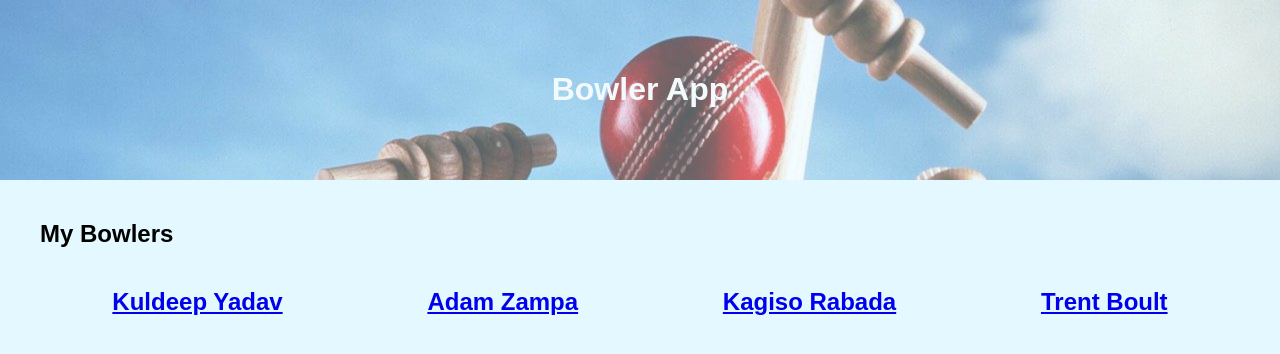
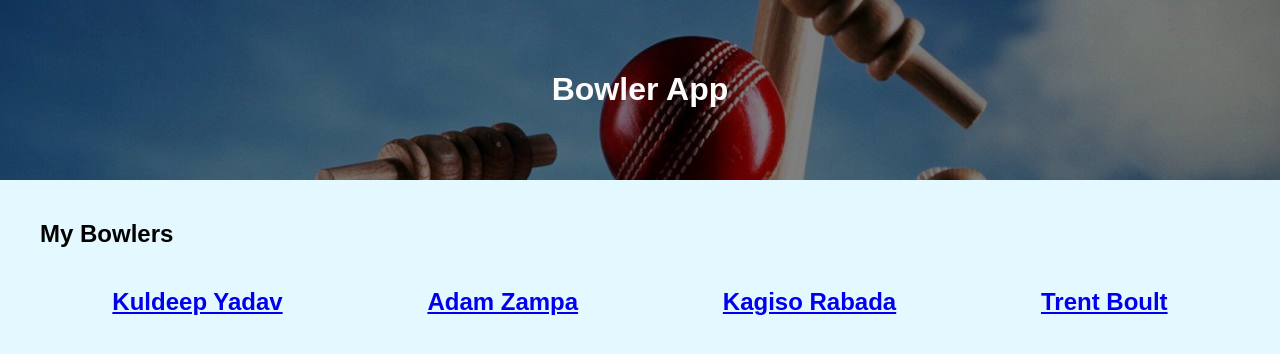
Before and after one commit to dibaroy24/web-304-assignment-2-javascript-mvc-ui-application, a plain HTML site: page index.html in a window 1280 px wide. Drawn offline with Linux system fonts and the light colour scheme.

Commit message:
CSS changes

```diff
--- a/assets/css/main.css
+++ b/assets/css/main.css
@@ -24,11 +24,14 @@ body {
 header, footer {
   /* background: #9F0000; */
   background-image: url("banner.jpg");
-  opacity : 0.6;
   /* color: #E4F8FF; */
   color: #FCFCFC;
+  text-align: center;
+}
+
+.tone {
+  background: rgba(0, 0, 0, 0.5);
   padding: 50px;
-  text-align: center;
 }
 
 img {
--- a/index.html
+++ b/index.html
@@ -12,7 +12,9 @@
 </head>
 <body>
   <header>
-    <h1>Bowler App</h1>
+    <div class="tone">
+      <h1>Bowler App</h1>
+    </div>
   </header>
 
   <div class="container">
```
